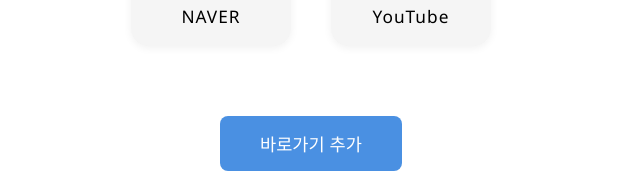
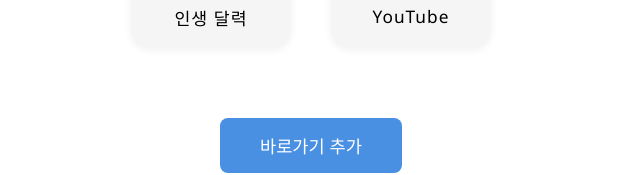
Before and after one commit to GIT-SH-J/GIT-SH-J.github.io, a plain HTML site: page index.html in a window 1280 px wide. Shown: the part 253-428 px from the top of the page, 329-969 px from the left. Drawn offline with Linux system fonts and the light colour scheme.

Commit message:
Update index.html
.

```diff
--- a/index.html
+++ b/index.html
@@ -187,7 +187,7 @@
       <a href="https://git-sh-j.github.io/index2.html" target="_blank">
         <img src="https://cdn-icons-png.flaticon.com/128/3934/3934015.png" alt="인생 달력">
       </a>
-      <span>NAVER</span>
+      <span>인생 달력</span>
     </div>
     <div class="web-item">
       <button class="more-btn">&#8942;</button>
```
